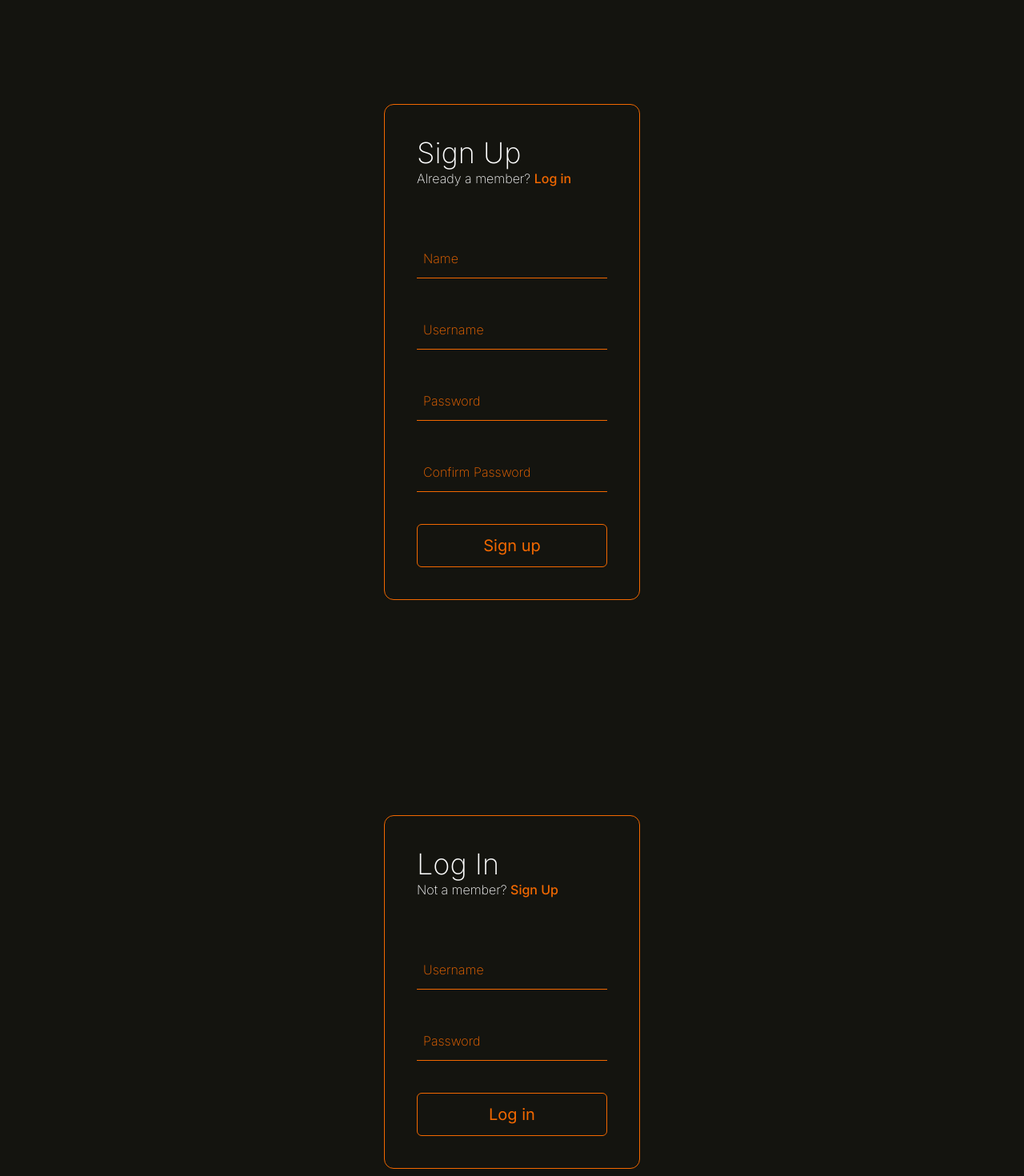
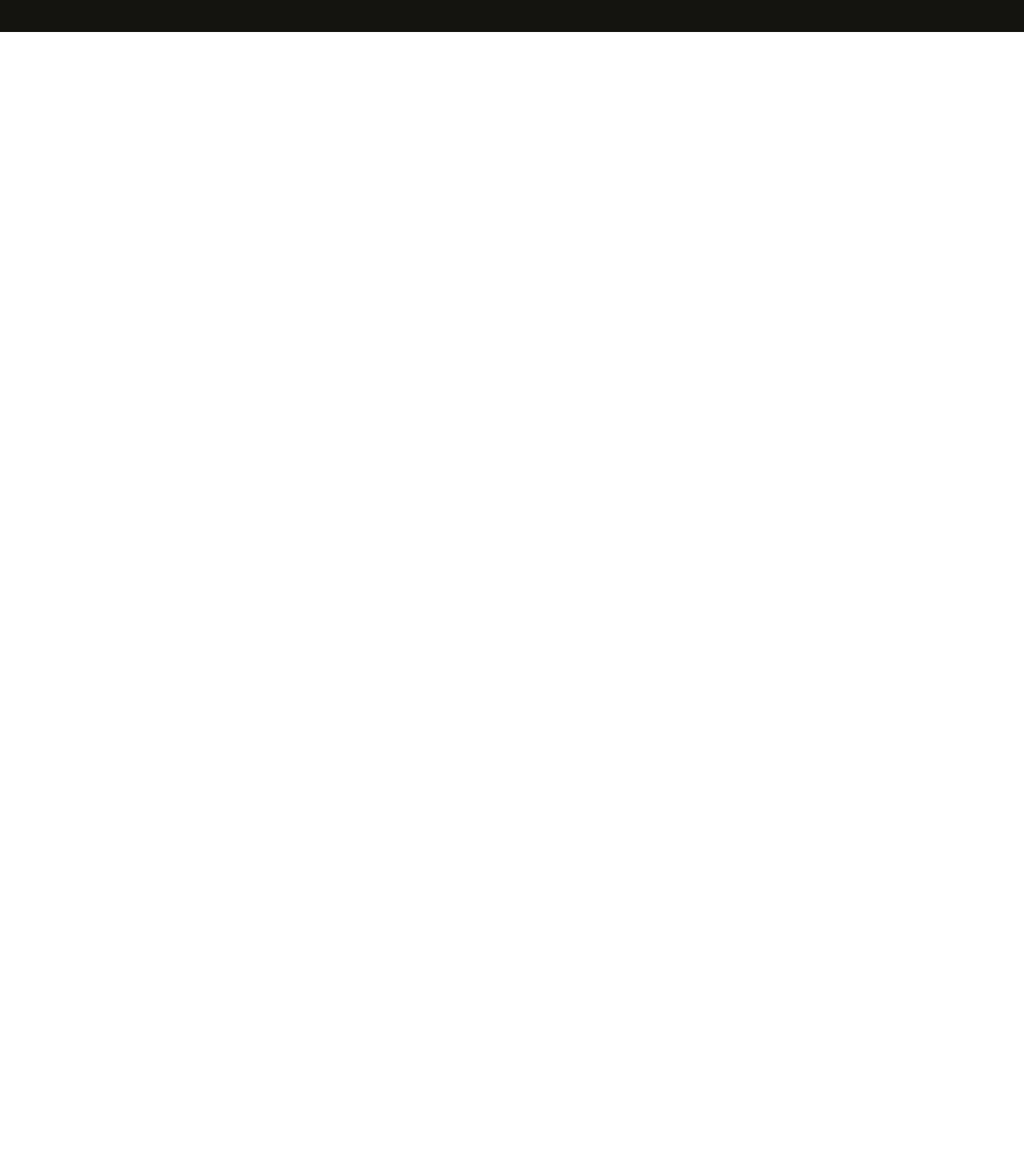
Before and after one commit to hARSHILp7/Authify, a React (Vite) app in the folder client/: page / in a window 1280 px wide. Shown: the part 760-2230 px from the top of the page at 80% size. After the commit the page ends 800 px from the top, so only its background shows below. Built offline with nearby package versions, Linux system fonts and the light colour scheme.

Commit message:
Frontend update

```diff
--- a/client/src/Login.jsx
+++ b/client/src/Login.jsx
@@ -1,63 +1,30 @@
+import { useNavigate } from "react-router-dom"
+
 function Login() {
+    const navigate = useNavigate();
+
     return (
         <div className="flex items-center justify-center h-screen bg-darkBackground font-extralight">
             <form className="flex-col border-accent border-[1px] rounded-xl p-10 w-1/4">
                 <div className="text-4xl text-lightBackground">Log In</div>
                 <div className="text-lightBackground">
-                    Not a member? <a className="text-accent font-medium cursor-pointer">Sign Up</a>
+                    Not a member? <a onClick={() => navigate('/signup')} className="text-accent font-medium cursor-pointer">Sign Up</a>
                 </div>
 
                 <div className="relative w-full text-lightBackground mt-16">
-                    <input type="text"
-                     placeholder=""
-                     autoComplete="off"
-                     className="peer w-full bg-transparent
-                                border-b-[1px] border-accent
-                                focus:border-b-[1px] focus:outline-none
-                                px-2 py-3 text-lightBackground
-                                transition-colors duration-500"
-                     />
-                    <label
-                     className="absolute left-2 top-3 text-accent text-base
-                                transition-all duration-500 pointer-events-none
-                                peer-placeholder-shown:top-3
-                                peer-placeholder-shown:text-base
-                                peer-hover:-top-4
-                                peer-hover:text-sm
-                                peer-hover:text-accent
-                                peer-focus:-top-4
-                                peer-focus:text-sm
-                                peer-focus:text-accent
-                                peer-[:not(:placeholder-shown)]:-top-4
-                                peer-[:not(:placeholder-shown)]:text-sm">Username</label>
+                    <label className="input-label">Username</label>
+                    <input type="text" placeholder="" autoComplete="off" className="input-box"/>
                 </div>
 
                 <div className="relative w-full text-lightBackground mt-10">
-                    <input type="password"
-                     placeholder=""
-                     autoComplete="off"
-                     className="peer w-full bg-transparent
-                                border-b-[1px] border-accent
-                                focus:border-b-[1px] focus:outline-none
-                                px-2 py-3 text-lightBackground
-                                transition-colors duration-500"
-                     />
-                    <label
-                     className="absolute left-2 top-3 text-accent text-base
-                                transition-all duration-500 pointer-events-none
-                                peer-placeholder-shown:top-3
-                                peer-placeholder-shown:text-base
-                                peer-hover:-top-4
-                                peer-hover:text-sm
-                                peer-hover:text-accent
-                                peer-focus:-top-4
-                                peer-focus:text-sm
-                                peer-focus:text-accent
-                                peer-[:not(:placeholder-shown)]:-top-4
-                                peer-[:not(:placeholder-shown)]:text-sm">Password</label>
+                    <label className="input-label">Password</label>
+                    <input type="password" placeholder="" autoComplete="off" className="input-box"/>
                 </div>
 
-                <button className="login-button">Log in</button>
+                <div className="flex gap-4 mt-2">
+                    <button className="login-button">Log in</button>
+                    <button onClick={() => navigate('/')} className="back-button">Back</button>
+                </div>
 
             </form>
         </div>
--- a/client/src/SignUp.jsx
+++ b/client/src/SignUp.jsx
@@ -1,113 +1,35 @@
+import { useNavigate } from "react-router-dom"
+
 function SignUp() {
+    const navigate = useNavigate();
+
     return (
         <div className="flex items-center justify-center h-screen bg-darkBackground font-extralight">
             <form className="flex-col border-accent border-[1px] rounded-xl p-10 w-1/4">
                 <div className="text-4xl text-lightBackground">Sign Up</div>
                 <div className="text-lightBackground">
-                    Already a member? <a className="text-accent font-medium cursor-pointer">Log in</a>
+                    Already a member? <a onClick={() => navigate('/login')} className="text-accent font-medium cursor-pointer">Log in</a>
                 </div>
 
                 <div className="relative w-full text-lightBackground mt-16">
-                    <input type="text"
-                     placeholder=""
-                     autoComplete="off"
-                     className="peer w-full bg-transparent
-                                border-b-[1px] border-accent
-                                focus:border-b-[1px] focus:outline-none
-                                px-2 py-3 text-lightBackground
-                                transition-colors duration-500"
-                     />
-                    <label
-                     className="absolute left-2 top-3 text-accent text-base
-                                transition-all duration-500 pointer-events-none
-                                peer-placeholder-shown:top-3
-                                peer-placeholder-shown:text-base
-                                peer-hover:-top-4
-                                peer-hover:text-sm
-                                peer-hover:text-accent
-                                peer-focus:-top-4
-                                peer-focus:text-sm
-                                peer-focus:text-accent
-                                peer-[:not(:placeholder-shown)]:-top-4
-                                peer-[:not(:placeholder-shown)]:text-sm">Name</label>
+                    <label className="input-label">Name</label>
+                    <input type="text" placeholder="" autoComplete="off" className="input-box"/>
                 </div>
 
                 <div className="relative w-full text-lightBackground mt-10">
-                    <input type="text"
-                     placeholder=""
-                     autoComplete="off"
-                     className="peer w-full bg-transparent
-                                border-b-[1px] border-accent
-                                focus:border-b-[1px] focus:outline-none
-                                px-2 py-3 text-lightBackground
-                                transition-colors duration-500"
-                     />
-                    <label
-                     className="absolute left-2 top-3 text-accent text-base
-                                transition-all duration-500 pointer-events-none
-                                peer-placeholder-shown:top-3
-                                peer-placeholder-shown:text-base
-                                peer-hover:-top-4
-                                peer-hover:text-sm
-                                peer-hover:text-accent
-                                peer-focus:-top-4
-                                peer-focus:text-sm
-                                peer-focus:text-accent
-                                peer-[:not(:placeholder-shown)]:-top-4
-                                peer-[:not(:placeholder-shown)]:text-sm">Username</label>
+                    <label className="input-label">Username</label>
+                    <input type="text" placeholder="" autoComplete="off" className="input-box"/>
                 </div>
 
                 <div className="relative w-full text-lightBackground mt-10">
-                    <input type="password"
-                     placeholder=""
-                     autoComplete="off"
-                     className="peer w-full bg-transparent
-                                border-b-[1px] border-accent
-                                focus:border-b-[1px] focus:outline-none
-                                px-2 py-3 text-lightBackground
-                                transition-colors duration-500"
-                     />
-                    <label
-                     className="absolute left-2 top-3 text-accent text-base
-                                transition-all duration-500 pointer-events-none
-                                peer-placeholder-shown:top-3
-                                peer-placeholder-shown:text-base
-                                peer-hover:-top-4
-                                peer-hover:text-sm
-                                peer-hover:text-accent
-                                peer-focus:-top-4
-                                peer-focus:text-sm
-                                peer-focus:text-accent
-                                peer-[:not(:placeholder-shown)]:-top-4
-                                peer-[:not(:placeholder-shown)]:text-sm">Password</label>
+                    <label className="input-label">Password</label>
+                    <input type="password" placeholder="" autoComplete="off" className="input-box"/>
                 </div>
 
-                <div className="relative w-full text-lightBackground mt-10">
-                    <input type="password"
-                     placeholder=""
-                     autoComplete="off"
-                     className="peer w-full bg-transparent
-                                border-b-[1px] border-accent
-                                focus:border-b-[1px] focus:outline-none
-                                px-2 py-3 text-lightBackground
-                                transition-colors duration-500"
-                     />
-                    <label
-                     className="absolute left-2 top-3 text-accent text-base
-                                transition-all duration-500 pointer-events-none
-                                peer-placeholder-shown:top-3
-                                peer-placeholder-shown:text-base
-                                peer-hover:-top-4
-                                peer-hover:text-sm
-                                peer-hover:text-accent
-                                peer-focus:-top-4
-                                peer-focus:text-sm
-                                peer-focus:text-accent
-                                peer-[:not(:placeholder-shown)]:-top-4
-                                peer-[:not(:placeholder-shown)]:text-sm">Confirm Password</label>
+                <div className="flex gap-4 mt-2">
+                    <button className="login-button">Log in</button>
+                    <button onClick={() => navigate('/')} className="back-button">Back</button>
                 </div>
-
-                <button className="signup-button">Sign up</button>
 
             </form>
         </div>
--- a/client/src/index.css
+++ b/client/src/index.css
@@ -25,6 +25,21 @@
     }
 }
 
+.input-box {
+    @apply w-full bg-transparent border-[1px] border-accent rounded-md focus:border-b-[1px] focus:outline-none
+    px-2 py-3 text-lightBackground transition-colors duration-500;
+}
+
+.input-label {
+    @apply text-lightBackground font-extralight text-sm transition-all duration-500 pointer-events-none;
+}
+
 .signup-button, .login-button {
-    @apply w-full py-3 mt-10 text-xl font-normal text-accent border-accent border-[1px] rounded-md transition duration-500 hover:bg-accent hover:text-darkBackground;
+    @apply w-3/4 py-3 mt-10 text-xl font-normal text-accent border-accent border-[1px] rounded-md
+    transition duration-500 hover:bg-accent hover:text-darkBackground;
 }
+
+.back-button {
+    @apply w-1/4 py-3 mt-10 text-xl font-normal text-lightBackground rounded-md transition duration-500
+    hover:bg-lightBackground hover:text-darkBackground;
+}
--- a/client/src/main.jsx
+++ b/client/src/main.jsx
@@ -2,13 +2,9 @@ import { StrictMode } from 'react'
 import { createRoot } from 'react-dom/client'
 import './index.css'
 import App from './App.jsx'
-import SignUp from './SignUp.jsx'
-import Login from './Login.jsx'
 
 createRoot(document.getElementById('root')).render(
   <StrictMode>
     <App />
-    <SignUp />
-    <Login />
   </StrictMode>,
 )
```
Also changed, not shown: client/src/App.jsx (+11 -30 lines), client/src/Home.jsx (added, +41 -0 lines).
